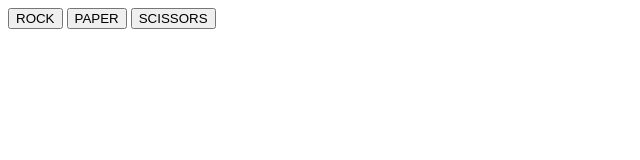
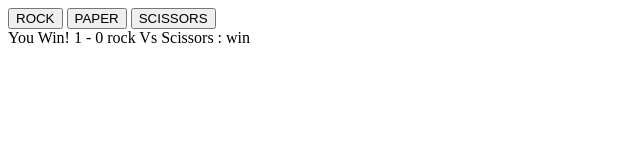
Before and after one commit to sharmarkeGit/rock-paper-scissors, a plain HTML site: page index.html in a window 1280 px wide. Both pictures are taken after a click on the button "ROCK". Shown: the whole page, without its empty margins (0-640 px from the left). Drawn offline with Linux system fonts and the light colour scheme.

Commit message:
Displays the result of the game in a div

```diff
--- a/index.html
+++ b/index.html
@@ -13,5 +13,6 @@
         <button id="paper">PAPER</button>
         <button id="scissors">SCISSORS</button>
     </div>
+    <div class="result"></div>
 </body>
 </html>
--- a/script.js
+++ b/script.js
@@ -12,15 +12,15 @@ function getComputerChoice(){
 function playRound(playerSelection,computerSelection){
 
     if(playerSelection.toLowerCase() === computerSelection.toLowerCase()){
-        console.log(`It's a draw. ${playerSelection.toLowerCase()} Vs ${computerSelection.toLowerCase()}`);
+        //console.log(`It's a draw. ${playerSelection.toLowerCase()} Vs ${computerSelection.toLowerCase()}`);
         return "draw";
     }else if(playerSelection.toLowerCase() ==="rock" && computerSelection.toLowerCase() === "scissors"
     || playerSelection.toLowerCase() ==="scissors" && computerSelection.toLowerCase() === "paper"
     || playerSelection.toLowerCase() ==="paper" && computerSelection.toLowerCase() === "rock"){
-        console.log(`You Win! ${playerSelection} beats ${computerSelection}`);
+        //console.log(`You Win! ${playerSelection} beats ${computerSelection}`);
         return "win";
     }else{
-        console.log(`You lose! ${computerSelection} beats ${playerSelection}`);
+        //console.log(`You lose! ${computerSelection} beats ${playerSelection}`);
         return "lose";
     }
 }
@@ -61,7 +61,9 @@ buttons.forEach(button=>button.addEventListener('click',getPlayerSelection));
 
 function getPlayerSelection(e){
     playerSelection = this.id;
-    console.log(game());
+    const result =  document.querySelector('.result')
+    result.textContent = game();
+    //console.log(game());
 }
 
 //console.log(game());
```
